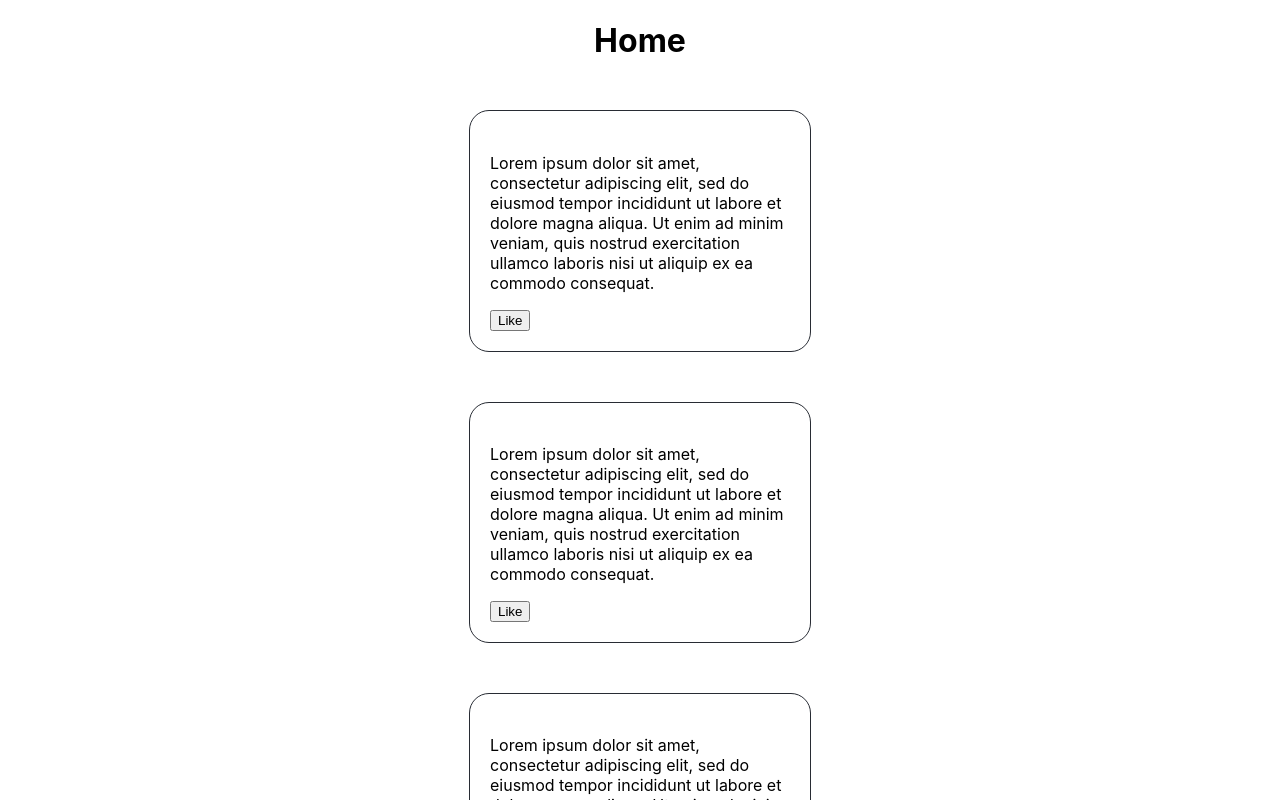
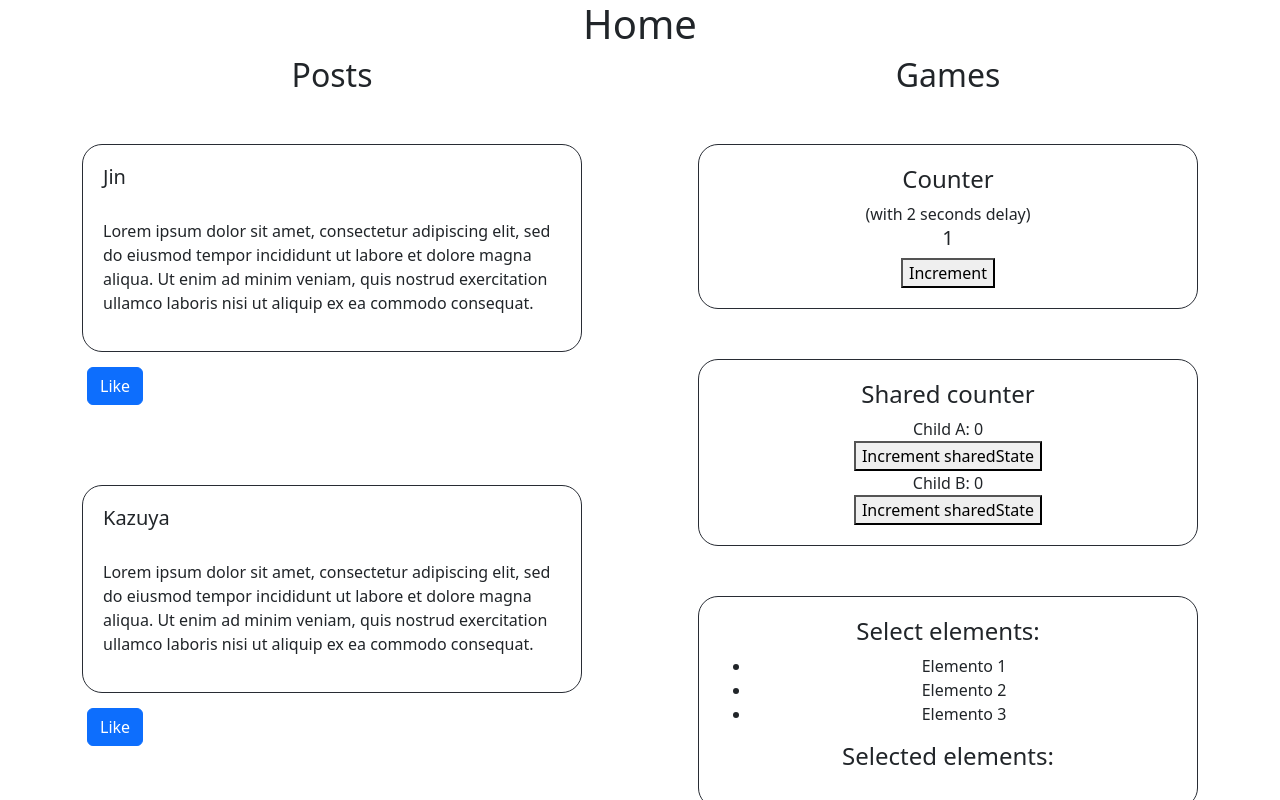
Before and after one commit to painteyes/react-test, a React (Create React App) app: page / in a window 1280 px wide. Shown: the top 800 px of the page. Built offline with nearby package versions, Linux system fonts and the light colour scheme.

Commit message:
Fix erros + Add style

```diff
--- a/package.json
+++ b/package.json
@@ -6,6 +6,7 @@
     "@testing-library/jest-dom": "^5.16.5",
     "@testing-library/react": "^13.4.0",
     "@testing-library/user-event": "^13.5.0",
+    "bootstrap": "^5.2.3",
     "react": "^18.2.0",
     "react-dom": "^18.2.0",
     "react-scripts": "5.0.1",
--- a/src/App.css
+++ b/src/App.css
@@ -40,9 +40,10 @@
 .Post {
   border: 1px solid #282c34;
   border-radius: 20px;
-  margin: 50px auto;
+  margin-top: 50px;
+  margin-bottom: 15px;
   padding: 20px;
-  width: 300px;
+  width: 500px;
   text-align: left;
 }
 
@@ -51,6 +52,29 @@
   border-radius: 20px;
   margin: 50px auto;
   padding: 20px;
-  width: 300px;
+  width: 500px;
   text-align: center;
 }
+
+.Actions {
+  text-align: left;
+  margin-left: 5px;
+}
+
+.ParentsAndChildren {
+  border: 1px solid #282c34;
+  border-radius: 20px;
+  margin: 50px auto;
+  padding: 20px;
+  width: 500px;
+  text-align: center;
+}
+
+.List {
+  border: 1px solid #282c34;
+  border-radius: 20px;
+  margin: 50px auto;
+  padding: 20px;
+  width: 500px;
+  text-align: center;
+}
--- a/src/App.js
+++ b/src/App.js
@@ -15,10 +15,10 @@ function App() {
 
   const initialState = {
     authors: [
-      <Post author="Jin" key="1" />,
-      <Post author="Kazuya" key="2" />,
-      <Post author="Heihachi" key="3" />,
-      <Post author="Yoshimitsu" key="4" />,
+      {name: "Jin", id: 1},
+      {name: "Kazuya", id: 2},
+      {name: "Heihachi", id: 3},
+      {name: "Yoshimitsu", id: 4},
     ]
   };
 
@@ -30,12 +30,20 @@ function App() {
       <header>
         <h1>Home</h1>
       </header>
+
       <body>
 
+        <div className='container' style={{display:'flex', justifyContent:'space-between'}}>
+
+
+          <div>
+            <h2>Posts</h2>
             {// Versione con arrow function esplicita:
             state.authors.map((author) => {
               // Utilizziamo le parentesi graffe per creare un blocco di codice all'interno della funzione arrow.
               // La parola chiave "return" restituisce l'elemento del Post.
+              console.log(author.name)
+
               return <Post author={author.name} key={author.id} />;
             })}
 
@@ -45,14 +53,29 @@ function App() {
               // La sintassi più compatta rende il codice più leggibile in alcuni casi.
               <Post author={author.name} key={author.id} />
             ))}
+          </div>
 
-      </body>
 
+            <div>
+              <h2>Games</h2>
               <Counter/>
 
               <ParentsAndChildren />
 
               <List />
+            </div>
+
+
+
+
+
+        </div>
+
+
+      </body>
+
+
+
 
     </div>
   );
--- a/src/components/ChildA.js
+++ b/src/components/ChildA.js
@@ -1,10 +1,10 @@
 // ChildA.jsx
 import React from 'react';
 
-function ChildA({ sharedState }) {
+function ChildA({ count }) {
   return (
     <div>
-      Child A: {sharedState}
+      Child A: {count}
     </div>
   );
 }
--- a/src/components/ChildB.js
+++ b/src/components/ChildB.js
@@ -1,10 +1,10 @@
 // ChildB.jsx
 import React from 'react';
 
-function ChildB({ sharedState }) {
+function ChildB({ count }) {
   return (
     <div>
-      Child B: {sharedState}
+      Child B: {count}
     </div>
   );
 }
--- a/src/components/Counter.js
+++ b/src/components/Counter.js
@@ -10,7 +10,8 @@ class Counter extends React.Component {
     // Incorrect way to update state:
     // directly modifying the state without using the current state
     // which can lead to synchronization issues and inconsistent rendering
-    _incrementCount = () => {
+    _incrementCount = async () => {
+        await new Promise(resolve => setTimeout(resolve, 2000));
         this.setState({
             count: this.state.count + 1
         });
@@ -30,8 +31,9 @@ class Counter extends React.Component {
         return (
             <div className="Counter">
                 <h4>Counter</h4>
-                <h3>{this.state.count}</h3>
-                <button onClick={this.incrementCount}>+1</button>
+                <span>(with 2 seconds delay)</span>
+                <h5>{this.state.count}</h5>
+                <button onClick={this.incrementCount}>Increment</button>
             </div>
         )
     }
--- a/src/components/List.js
+++ b/src/components/List.js
@@ -34,7 +34,7 @@ function ListComponent({ items, onSelect }) {
 function SelectionComponent({ selected }) {
   return (
     <div>
-      <h2>Elementi selezionati:</h2>
+      <h4>Selected elements:</h4>
       <ul>
         {selected.map((item) => (
           <li key={item.id}>{item.label}</li>
@@ -58,8 +58,8 @@ function App() {
   };
 
   return (
-    <div>
-      <h1>Seleziona gli elementi:</h1>
+    <div className="List">
+      <h4>Select elements:</h4>
       <ListComponent items={items} onSelect={handleSelectionChange} />
       <SelectionComponent selected={selected} />
     </div>
--- a/src/components/ParentA.js
+++ b/src/components/ParentA.js
@@ -1,13 +1,28 @@
 // ParentA.jsx
-import React, { useState } from 'react';
+import React, { useState, useEffect } from 'react';
 import ChildA from './ChildA';
 
-function ParentA() {
-  const [sharedState, setSharedState] = useState(0);
+function ParentA({ sharedState, setSharedState }) {
+  // Inizializziamo lo stato locale del componente "ParentA" con il valore di "count" passato come proprietà ("props") "sharedState"
+  const [count, setCount] = useState(sharedState.count);
+
+  // Utilizziamo la funzione "useEffect" di React per eseguire un'azione ogni volta che il valore di "sharedState" cambia.
+  // In questo caso, aggiorniamo lo stato locale del componente "ParentA" in base al nuovo valore dello stato globale "sharedState".
+  useEffect(() => {
+    setCount(sharedState.count);
+  }, [sharedState]);
+
+  // Aggiorniamo lo stato globale passando un oggetto contenente la nuova "count" incrementata di 1.
+  const handleIncrement = () => {
+    setSharedState({ count: count + 1 });
+  };
+
   return (
     <div>
-      <ChildA sharedState={sharedState} />
-      <button onClick={() => setSharedState(sharedState + 1)}>Increment sharedState</button>
+      {/* Passiamo il valore di "sharedState.count" come proprietà ("props") al componente "ChildA" */}
+      <ChildA count={sharedState.count} />
+      {/* Aggiungiamo un bottone che, quando viene cliccato, chiama la funzione "handleIncrement" per incrementare lo stato globale */}
+      <button onClick={handleIncrement}>Increment sharedState</button>
     </div>
   );
 }
--- a/src/components/ParentB.js
+++ b/src/components/ParentB.js
@@ -1,13 +1,28 @@
 // ParentB.jsx
-import React, { useState } from 'react';
+import React, { useState, useEffect } from 'react';
 import ChildB from './ChildB';
 
-function ParentB() {
-  const [sharedState, setSharedState] = useState(0);
+function ParentB({ sharedState, setSharedState }) {
+  // Inizializziamo lo stato locale del componente "ParentA" con il valore di "count" passato come proprietà ("props") "sharedState"
+  const [count, setCount] = useState(sharedState.count);
+
+  // Utilizziamo la funzione "useEffect" di React per eseguire un'azione ogni volta che il valore di "sharedState" cambia.
+  // In questo caso, aggiorniamo lo stato locale del componente "ParentA" in base al nuovo valore dello stato globale "sharedState".
+  useEffect(() => {
+    setCount(sharedState.count);
+  }, [sharedState]);
+
+  // Aggiorniamo lo stato globale passando un oggetto contenente la nuova "count" incrementata di 1.
+  const handleIncrement = () => {
+    setSharedState({ count: count + 1 });
+  };
+
   return (
     <div>
-      <ChildB sharedState={sharedState} />
-      <button onClick={() => setSharedState(sharedState + 1)}>Increment sharedState</button>
+      {/* Passiamo il valore di "sharedState.count" come proprietà ("props") al componente "ChildA" */}
+      <ChildB count={sharedState.count} />
+      {/* Aggiungiamo un bottone che, quando viene cliccato, chiama la funzione "handleIncrement" per incrementare lo stato globale */}
+      <button onClick={handleIncrement}>Increment sharedState</button>
     </div>
   );
 }
--- a/src/components/ParentsAndChildren.js
+++ b/src/components/ParentsAndChildren.js
@@ -1,65 +1,19 @@
 import React, { useState } from 'react';
-// import ParentA from './ParentA';
-// import ParentB from './ParentB';
+import ParentA from './ParentA';
+import ParentB from './ParentB';
 
-// function App() {
+function ParentsAndChildren() {
 
-//     return (
-//       <div>
-//         <ParentA />
-//         <ParentB />
-//       </div>
-//     );
-//   }
-
-//   export default App;
-
-
-const ParentA = () => {
-  const [sharedState, setSharedState] = useState({ count: 0 });
-
-  const handleIncrement = () => {
-    setSharedState({ count: sharedState.count + 1 });
-  };
+  const [state, setState] = useState({ count: 0 });
 
   return (
-    <div>
-      <h2>Parent A</h2>
-      <Child sharedState={sharedState} handleIncrement={handleIncrement} />
+    <div className="ParentsAndChildren">
+      <h4>Shared counter</h4>
+      <ParentA sharedState={state} setSharedState={setState} />
+      <ParentB sharedState={state} setSharedState={setState} />
     </div>
   );
-};
 
-const ParentB = () => {
-  const [sharedState, setSharedState] = useState({ count: 0 });
+}
 
-  const handleIncrement = () => {
-    setSharedState({ count: sharedState.count + 1 });
-  };
-
-  return (
-    <div>
-      <h2>Parent B</h2>
-      <Child sharedState={sharedState} handleIncrement={handleIncrement} />
-    </div>
-  );
-};
-
-const Child = ({ sharedState, handleIncrement }) => {
-  return (
-    <div>
-      <h3>Child</h3>
-      <p>Count: {sharedState.count}</p>
-      <button onClick={handleIncrement}>Increment</button>
-    </div>
-  );
-};
-
-export default function App() {
-  return (
-    <div className="App">
-      <ParentA />
-      <ParentB />
-    </div>
-  );
-}
+export default ParentsAndChildren
--- a/src/components/Post.js
+++ b/src/components/Post.js
@@ -1,22 +1,23 @@
 import React from "react"
 
 function Post(props) {
-
     return (
-
+        <div style={{marginBottom:'80px'}}>
             <div className="Post">
-            <h4>{props.author}</h4>
+                <h5 style={{marginBottom:'30px'}}>{props.author}</h5>
                 <p>
                 Lorem ipsum dolor sit amet, consectetur adipiscing elit,
                 sed do eiusmod tempor incididunt ut labore et dolore magna aliqua.
                 Ut enim ad minim veniam, quis nostrud exercitation ullamco laboris
                 nisi ut aliquip ex ea commodo consequat.
                 </p>
-            <button>
+            </div>
+            <div className="Actions">
+                <button className="btn btn-primary">
                     Like
                 </button>
             </div>
-
+        </div>
     )
 
 }
--- a/src/index.js
+++ b/src/index.js
@@ -3,6 +3,8 @@ import ReactDOM from 'react-dom/client';
 import './index.css';
 import App from './App';
 import reportWebVitals from './reportWebVitals';
+import 'bootstrap/dist/css/bootstrap.css';
+
 
 const root = ReactDOM.createRoot(document.getElementById('root'));
 root.render(
```
Also changed, not shown: 1 other file (tests, documents, lock files or other folders). Lines whose indentation alone changed are shown as unchanged.
